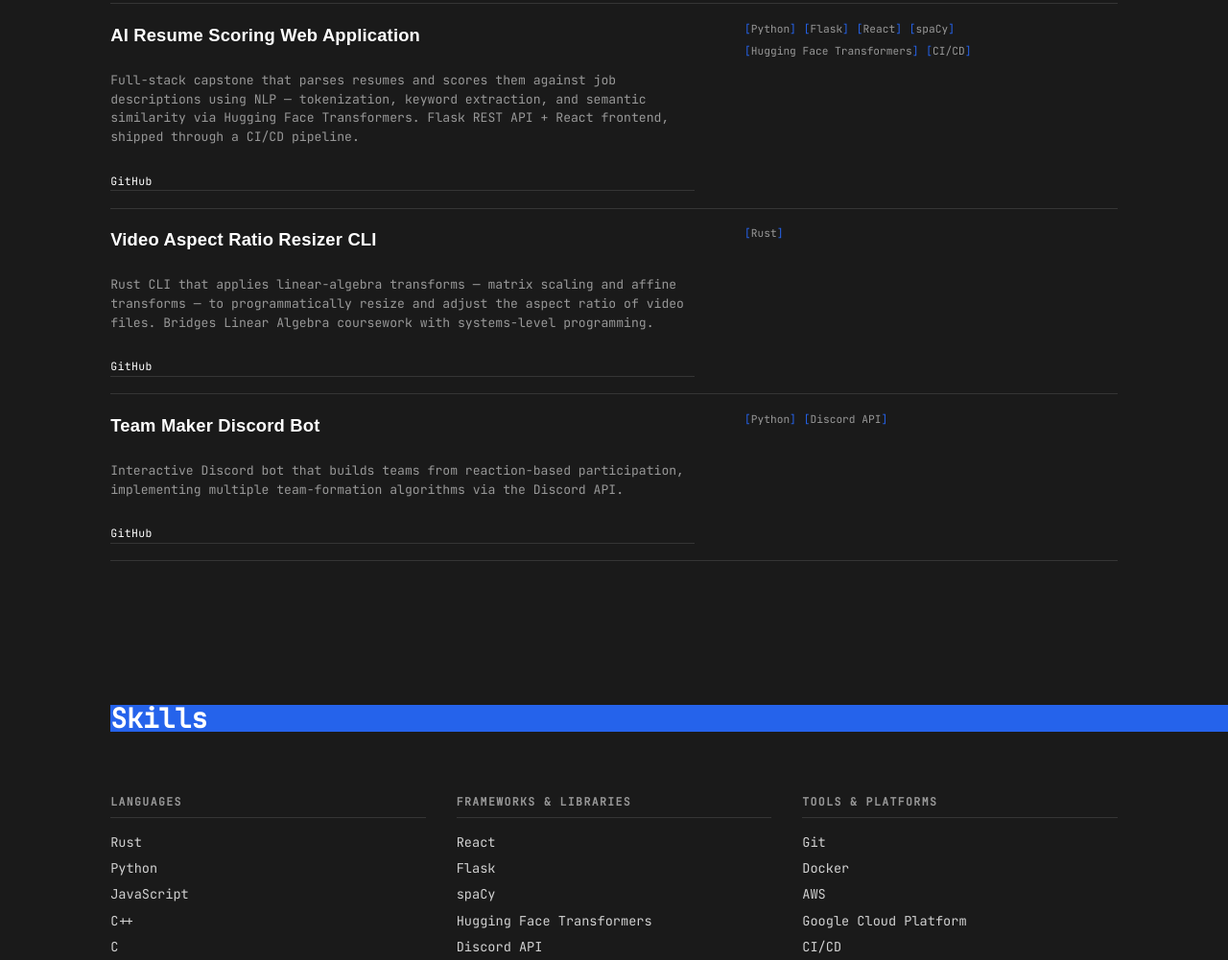
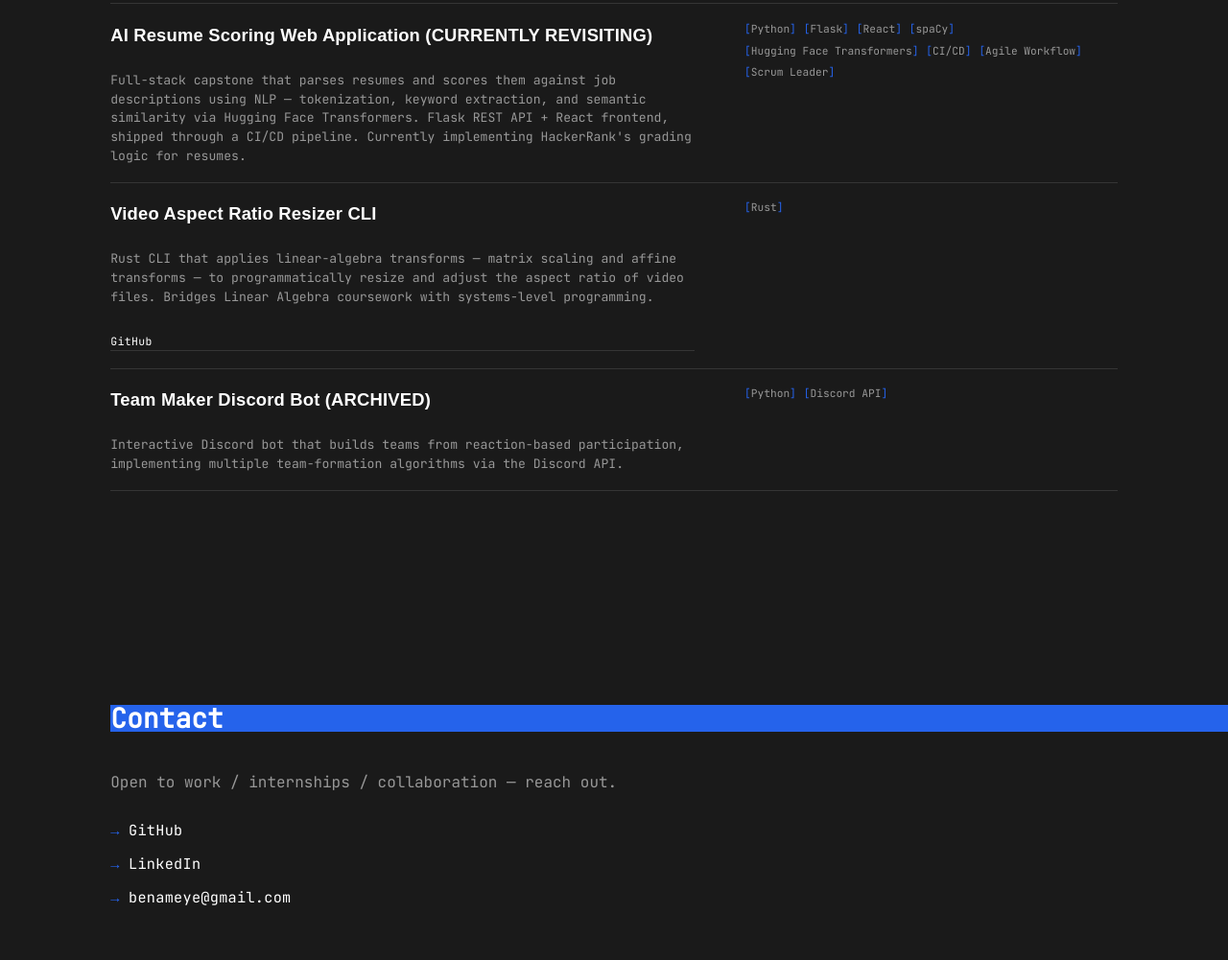
Before and after one commit to ameyeben/ameyeben.github.io, a website: page index.html in a window 1280 px wide. Shown: the part 1799-2800 px from the top of the page at 96% size. Drawn offline with nearby package versions, Linux system fonts and the light colour scheme; a web font is replaced by a local one.

Commit message:
Wire real links, fix copy, add responsive projects scroll
- Fix bio/project grammar (I'm, HackerRank's, Game Boy Color, HTML)
- Wire LinkedIn + GitHub profile + vidstretch repo links
- Drop dead placeholder links; mark Team Maker archived, note AI Resume
  demo-video TODO (repo private)
- Projects: pin heading + inner-scroll list on desktop; natural flow +
  proximity snap on mobile, so the index scales as projects are added

Co-Authored-By: Claude Opus 4.8 <noreply@anthropic.com>

```diff
--- a/css/styles.css
+++ b/css/styles.css
@@ -581,7 +581,6 @@ header nav ul a {
 /* Vertically center each non-hero band within its 100dvh section. */
 #about .container,
 #projects .container,
-#skills .container,
 #contact .container {
   display: flex;
   flex-direction: column;
@@ -781,48 +780,30 @@ header nav ul a {
   border-color: var(--accent);
 }
 
-/* ── Skills ────────────────────────────────── */
-/* h2 + three sibling group <div>s under .container. Grid the container so h2
-   spans the top and the three groups become side-by-side columns. Overrides the
-   flex centering rule above (same specificity, later wins); align-content keeps
-   the band vertically centered in the 100dvh section. */
-#skills > .container {
-  display: grid;
-  grid-template-columns: repeat(3, 1fr);
-  gap: 1.5rem 2rem;
-  align-content: start;
-  padding-top: var(--header-height);
+/* Desktop: pin the section to one viewport and let only the project list scroll,
+   so the "Projects" heading stays put as the index grows. Mobile flips to natural
+   flow — see the max-width:700px block. */
+#projects {
+  height: 100dvh;
+  overflow: hidden;
 }
 
-#skills > .container > h2 {
-  grid-column: 1 / -1;
+#projects > .container {
+  height: 100%;
+  min-height: 0;
 }
 
-#skills h3 {
-  font-size: 0.72rem;
-  text-transform: uppercase;
-  letter-spacing: 0.12em;
-  color: var(--muted);
-  margin-bottom: 0.9rem;
-  padding-bottom: 0.4rem;
-  border-bottom: 1px solid var(--hairline);
+#projects > .container > ul {
+  flex: 1 1 auto;
+  min-height: 0;          /* let the flex child shrink below content so it scrolls */
+  overflow-y: auto;
 }
 
-#skills h3 + ul {
-  display: flex;
-  flex-direction: column;
-  gap: 0.35rem;
+#projects > .container > ul:focus-visible {
+  outline: 2px solid var(--accent);
+  outline-offset: 4px;
 }
 
-#skills h3 + ul li {
-  font-size: 0.85rem;
-  color: rgba(255, 255, 255, 0.8);
-  transition: color 0.15s ease;
-}
-
-#skills h3 + ul li:hover {
-  color: var(--accent);
-}
 
 /* ── Contact ───────────────────────────────── */
 #contact > .container > p {
@@ -867,7 +848,6 @@ footer p {
 /* ── Focus ring (a11y floor) ───────────────── */
 #about a:focus-visible,
 #projects a:focus-visible,
-#skills a:focus-visible,
 #contact a:focus-visible {
   outline: 2px solid var(--accent);
   outline-offset: 3px;
@@ -875,6 +855,25 @@ footer p {
 
 /* ── Mobile ────────────────────────────────── */
 @media (max-width: 700px) {
+  /* Projects flows naturally instead of inner-scrolling: no pinned heading, the
+     section just grows with the list. Soften snap to proximity so a projects
+     section taller than the viewport doesn't trap between snap points. */
+  html {
+    scroll-snap-type: y proximity;
+  }
+  #projects {
+    height: auto;
+    min-height: 100dvh;
+    overflow: visible;
+  }
+  #projects > .container {
+    height: auto;
+  }
+  #projects > .container > ul {
+    flex: none;
+    overflow: visible;
+  }
+
   #projects > .container > ul > li {
     grid-template-columns: 1fr;
   }
@@ -883,9 +882,5 @@ footer p {
     grid-row: auto;
     margin-top: 0.6rem;
   }
-  #skills > .container {
-    grid-template-columns: 1fr;
-    gap: 1.5rem;
-  }
   .bio { font-size: 1.15rem; }
 }
--- a/index.html
+++ b/index.html
@@ -52,7 +52,6 @@
         <ul>
           <li><a href="#about">About</a></li>
           <li><a href="#projects">Projects</a></li>
-          <li><a href="#skills">Skills</a></li>
           <li><a href="#contact">Contact</a></li>
         </ul>
       </div>
@@ -85,9 +84,13 @@ Ameye</h1>
         <div class="about-text">
           <h2>About</h2>
           <p class="bio">
-            <!-- BIO_PLACEHOLDER -->
-            Write 2–3 sentences about yourself: your background, what you build,
-            and what you care about. Keep it human, not a job description.
+            My name is Ben. I'm a computer science student at Lawrence Technological University, with my learning
+            path focused on AI/ML. I care more about performance than looks when it comes to the tech that I use.
+            In my free time I like to play competitive video games and read.
+            Reading on paper is cool and all, but reading on the Boox Go 6 (gen 2) is too convenient to compare.
+            My interest in computer science started with trying to comprehend how a Game Boy Color worked,
+            and then became tangible when I made a "website" using HTML in middle school.
+
           </p>
           <a href="Benjamin_Ameye_Resume.pdf" download>Download Resume</a>
           <p class="resume-verify">
@@ -110,14 +113,17 @@ Ameye</h1>
       <div class="container">
         <h2>Projects</h2>
 
-        <ul>
+        <!-- tabindex=0: on desktop this list scrolls internally; keep it
+             keyboard-reachable so arrow keys can scroll it. -->
+        <ul tabindex="0">
 
           <li>
-            <h3>AI Resume Scoring Web Application</h3>
+            <h3>AI Resume Scoring Web Application (CURRENTLY REVISITING)</h3>
             <p>Full-stack capstone that parses resumes and scores them against job
               descriptions using NLP — tokenization, keyword extraction, and semantic
               similarity via Hugging Face Transformers. Flask REST API + React frontend,
-              shipped through a CI/CD pipeline.</p>
+              shipped through a CI/CD pipeline. Currently implementing HackerRank's grading
+              logic for resumes.</p>
             <ul class="tech-tags">
               <li>Python</li>
               <li>Flask</li>
@@ -125,13 +131,17 @@ Ameye</h1>
               <li>spaCy</li>
               <li>Hugging Face Transformers</li>
               <li>CI/CD</li>
+              <li>Agile Workflow</li>
+              <li>Scrum Leader</li>
+
             </ul>
-            <a href="GITHUB_AIRESUME_PLACEHOLDER" target="_blank" rel="noopener">GitHub</a>
-            <!-- LIVEDEMO_AIRESUME_PLACEHOLDER -->
+            <!-- TODO(Ben): repo is private — add a short demo video here instead.
+                 Embed with <video controls src="airesume-demo.mp4"></video> or a
+                 link to the hosted clip once recorded. -->
           </li>
 
           <li>
-            <h3>Video Aspect Ratio Resizer CLI</h3>
+            <h3>Video Aspect Ratio Resizer CLI </h3>
             <p>Rust CLI that applies linear-algebra transforms — matrix scaling and
               affine transforms — to programmatically resize and adjust the aspect ratio
               of video files. Bridges Linear Algebra coursework with systems-level
@@ -139,11 +149,11 @@ Ameye</h1>
             <ul class="tech-tags">
               <li>Rust</li>
             </ul>
-            <a href="GITHUB_VIDEORESIZER_PLACEHOLDER" target="_blank" rel="noopener">GitHub</a>
+            <a href="https://github.com/ameyeben/vidstretch" target="_blank" rel="noopener">GitHub</a>
           </li>
 
           <li>
-            <h3>Team Maker Discord Bot</h3>
+            <h3>Team Maker Discord Bot (ARCHIVED)</h3>
             <p>Interactive Discord bot that builds teams from reaction-based
               participation, implementing multiple team-formation algorithms via the
               Discord API.</p>
@@ -151,58 +161,9 @@ Ameye</h1>
               <li>Python</li>
               <li>Discord API</li>
             </ul>
-            <a href="GITHUB_TEAMMAKER_PLACEHOLDER" target="_blank" rel="noopener">GitHub</a>
           </li>
 
         </ul>
-      </div>
-    </section>
-
-    <!-- ── Skills ─────────────────────────────────────── -->
-    <section id="skills" class="section--reveal">
-      <div class="container">
-        <h2>Skills</h2>
-
-        <!-- Group skills however makes sense for your field -->
-        <div>
-          <h3>Languages</h3>
-          <ul>
-            <li>Rust</li>
-            <li>Python</li>
-            <li>JavaScript</li>
-            <li>C++</li>
-            <li>C</li>
-            <li>SQL</li>
-            <li>HTML &amp; CSS</li>
-            <li>Assembly</li>
-          </ul>
-        </div>
-
-        <div>
-          <h3>Frameworks &amp; Libraries</h3>
-          <ul>
-            <li>React</li>
-            <li>Flask</li>
-            <li>spaCy</li>
-            <li>Hugging Face Transformers</li>
-            <li>Discord API</li>
-            <li>Microsoft Graph API</li>
-            <li>p5.js</li>
-          </ul>
-        </div>
-
-        <div>
-          <h3>Tools &amp; Platforms</h3>
-          <ul>
-            <li>Git</li>
-            <li>Docker</li>
-            <li>AWS</li>
-            <li>Google Cloud Platform</li>
-            <li>CI/CD</li>
-            <li>Unix/Linux</li>
-            <li>VS Code</li>
-          </ul>
-        </div>
       </div>
     </section>
 
@@ -213,8 +174,8 @@ Ameye</h1>
         <p>Open to work / internships / collaboration — reach out.</p>
 
         <ul class="contact-links">
-          <li><a href="GITHUB_PROFILE_PLACEHOLDER" target="_blank" rel="noopener">GitHub</a></li>
-          <li><a href="LINKEDIN_PLACEHOLDER" target="_blank" rel="noopener">LinkedIn</a></li>
+          <li><a href="https://github.com/ameyeben" target="_blank" rel="noopener">GitHub</a></li>
+          <li><a href="https://www.linkedin.com/in/benjamin-ameye-b15b06262/" target="_blank" rel="noopener">LinkedIn</a></li>
           <li><a href="mailto:benameye@gmail.com">benameye@gmail.com</a></li>
         </ul>
       </div>
```
